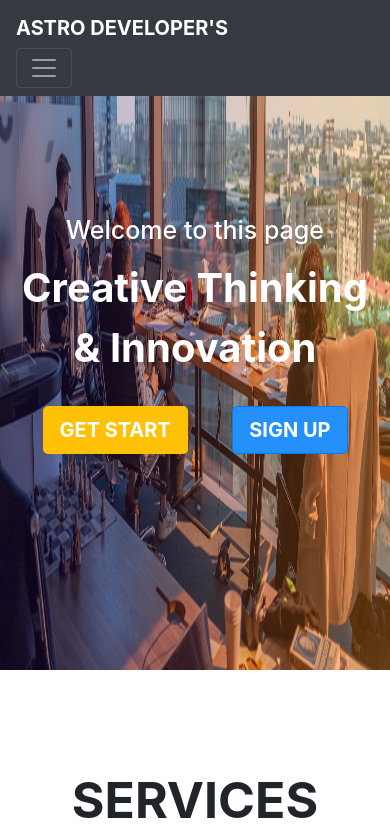
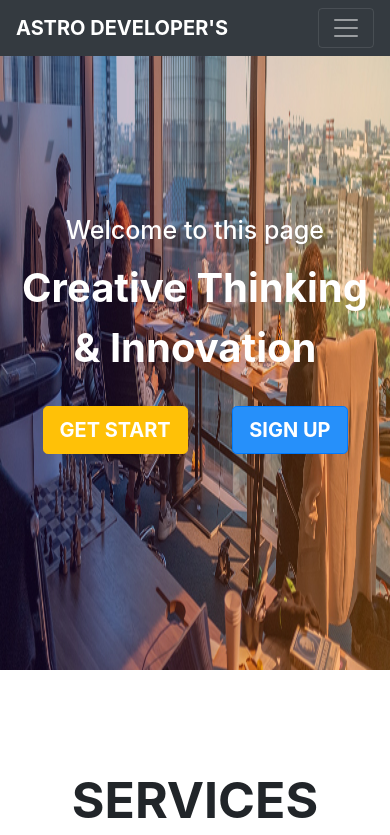
Before and after one commit to sourav1162/arghapaul.github.io, a plain HTML site: page index.html in a window 390 px wide. Shown: the top 835 px of the page. Drawn offline with nearby package versions, Linux system fonts and the light colour scheme.

Commit message:
Update index.html

```diff
--- a/index.html
+++ b/index.html
@@ -8,14 +8,12 @@
 </head>
 <body onload="checkTop()">
 	<div class="bg-image">
-		<nav class=" navbar navbar-expand-md navbar-dark fixed-top">
-			<div class="container">
-				<a href="index.html" class="navbar-brand text-white font-weight-bold">ASTRO DEVELOPER'S</a>
-			</div>
-			<button class="navbar-toggler" type="button" data-toggle="collapse" data-target="#collapse-navbar">
-			<span class="navbar-toggler-icon"></span>
+		<nav class="navbar navbar-expand-lg navbar-dark bg-dark fixed-top">
+		  <a class="navbar-brand font-weight-bold" href="index.html">ASTRO DEVELOPER'S</a>
+		  <button class="navbar-toggler" type="button" data-toggle="collapse" data-target="#navbarNav">
+		    <span class="navbar-toggler-icon text-white"></span>
 		  </button>
-			<div class="collapse navbar-collapse text-center" id="collapse-navbar">
+		  <div class="collapse navbar-collapse" id="navbarNav">
 		    <ul class="navbar-nav ml-auto font-weight-bold">
 				<li class="nav-item">
 					<a href="#" class="nav-link text-uppercase text-white">Home</a>
```
Lines whose indentation alone changed are shown as unchanged.
